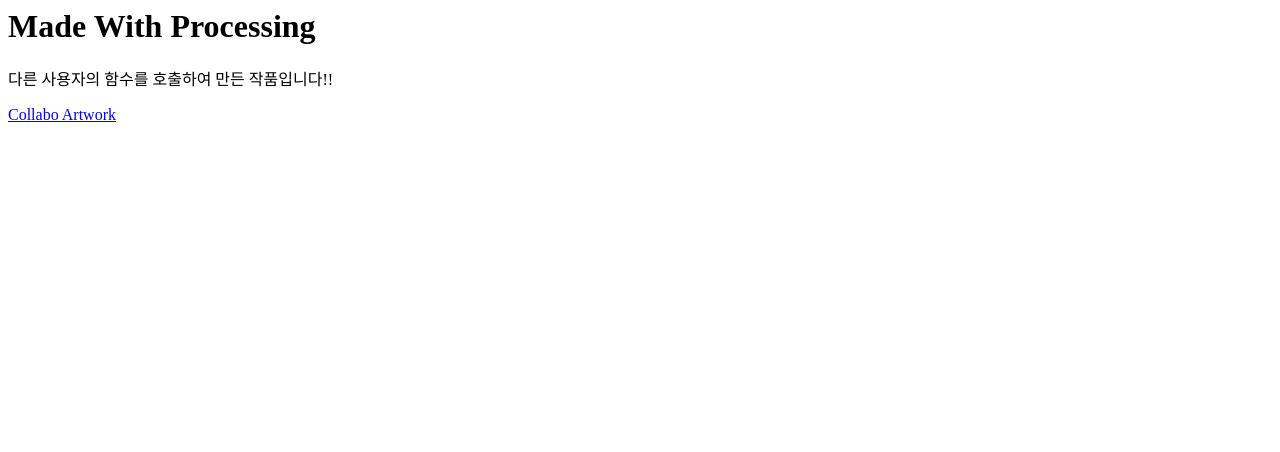
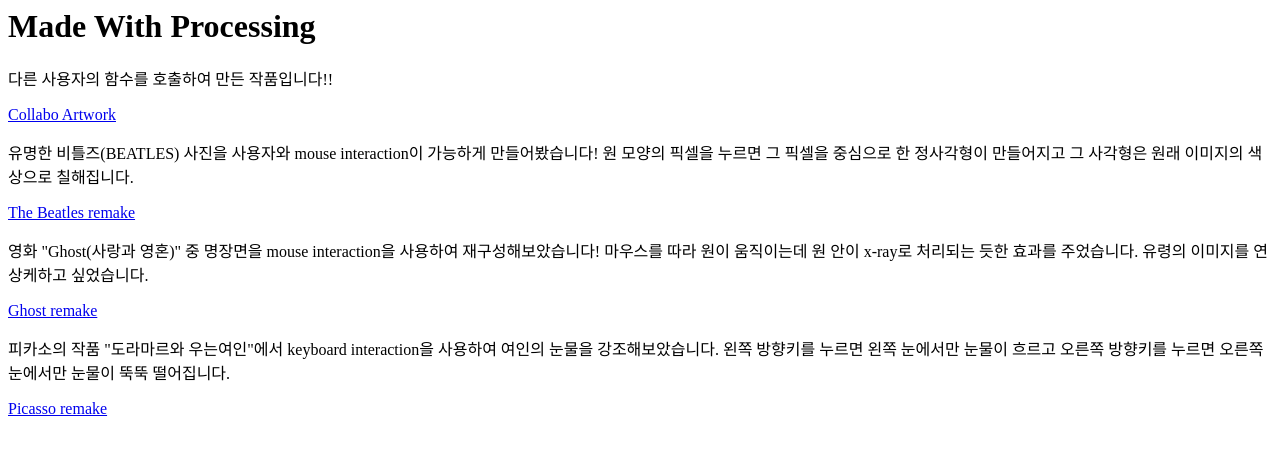
Before and after one commit to jeejul1010/processing-intro, a plain HTML site: page art.html in a window 1280 px wide. Drawn offline with Linux system fonts and the light colour scheme.

Commit message:
Add files via upload

```diff
--- a/art.html
+++ b/art.html
@@ -13,6 +13,16 @@
         <a href="https://jeejul1010.github.io/collabo/">Collabo Artwork</a>
 
     <p>
+        유명한 비틀즈(BEATLES) 사진을 사용자와 mouse interaction이 가능하게 만들어봤습니다! 원 모양의 픽셀을 누르면 그 픽셀을 중심으로 한 정사각형이 만들어지고 그 사각형은 원래 이미지의 색상으로 칠해집니다.
+    <p>
+        <a href="https://jeejul1010.github.io/beatles/">The Beatles remake</a>
+    <p>
+        영화 "Ghost(사랑과 영혼)" 중 명장면을 mouse interaction을 사용하여 재구성해보았습니다! 마우스를 따라 원이 움직이는데 원 안이 x-ray로 처리되는 듯한 효과를 주었습니다. 유령의 이미지를 연상케하고 싶었습니다.
+    <p>    <a href="https://jeejul1010.github.io/heart_and_soul/">Ghost remake</a>
+    <p>
+        피카소의 작품 "도라마르와 우는여인"에서 keyboard interaction을 사용하여 여인의 눈물을 강조해보았습니다. 왼쪽 방향키를 누르면 왼쪽 눈에서만 눈물이 흐르고 오른쪽 방향키를 누르면 오른쪽 눈에서만 눈물이 뚝뚝 떨어집니다.
+    <p>
+        <a href="https://jeejul1010.github.io/cryingw/">Picasso remake</a>
 
 
 </body>
```
Also changed, not shown: intro.html (+1 -1 lines). Lines whose indentation alone changed are shown as unchanged.
